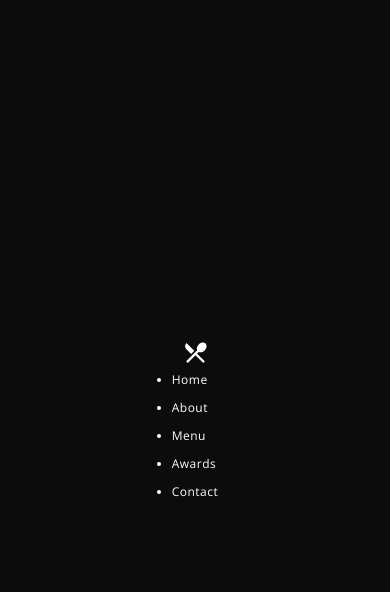
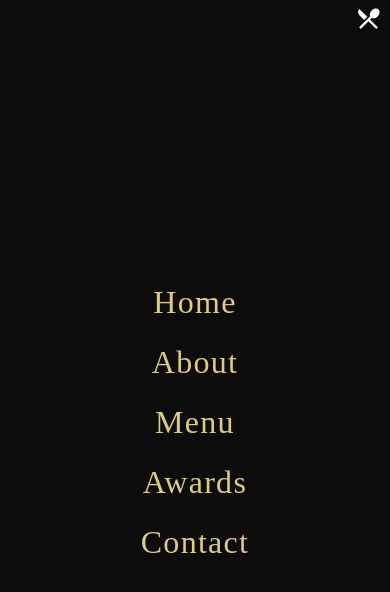
Before and after one commit to dkrol24/restaurantApp, a React (Create React App) app: page / in a window 390 px wide. Both pictures are taken after a click on the icon 344 px from the left and 44 px from the top of the page. Shown: the top 592 px of the page. Built offline with nearby package versions, Linux system fonts and the light colour scheme; a web font is replaced by a local one.

Commit message:
navbar done

```diff
--- a/src/components/Navbar/Navbar.css
+++ b/src/components/Navbar/Navbar.css
@@ -68,6 +68,34 @@
   top: 20px;
   right: 20px;
 }
+.app__navbar-menuicon {
+  position: absolute;
+  top: 5px;
+  right: 0px;
+  color: var(--color-golden);
+  width: 35px;
+}
+.app__navbar-smallscreen_links {
+  list-style: none;
+}
+.app__navbar-smallscreen_links li {
+  margin: 2rem;
+  cursor: pointer;
+  color: var(--color-golden);
+  font-size: 2rem;
+  text-align: center;
+  font-family: var(--font-base);
+  transition: 0.5s ease;
+}
+.app__navbar-smallscreen_links li:hover {
+  color: var(--color-white);
+}
+@media screen and (max-width: 2000px) {
+  .app__navbar-logo img {
+    width: 210px;
+  }
+}
+
 @media screen and (max-width: 1150px) {
   .app__navbar-links {
     display: none;
@@ -76,3 +104,14 @@
     display: flex;
   }
 }
+@media screen and (max-width: 650px) {
+  .app__navbar {
+    padding: 1rem;
+  }
+  .app__navbar-login {
+    display: none;
+  }
+  .app__navbar-logo img {
+    width: 110px;
+  }
+}
--- a/src/components/Navbar/Navbar.jsx
+++ b/src/components/Navbar/Navbar.jsx
@@ -46,12 +46,14 @@ const Navbar = () => {
 
         {toggleMenu && (
           <div className="app__navbar-smallscreen_overlay flex__center slide-bottom">
-            <MdOutlineRestaurantMenu
-              color="fff"
-              fontSize={27}
-              onClick={() => setToggleMenu(false)}
-            />
-            <ul className="app__navbar-smallscreen-links">
+            <div className="app__navbar-menuicon">
+              <MdOutlineRestaurantMenu
+                color="fff"
+                fontSize={27}
+                onClick={() => setToggleMenu(false)}
+              />
+            </div>
+            <ul className="app__navbar-smallscreen_links">
               <li className="p__opensans">
                 <a href="#home">Home</a>
               </li>
```
